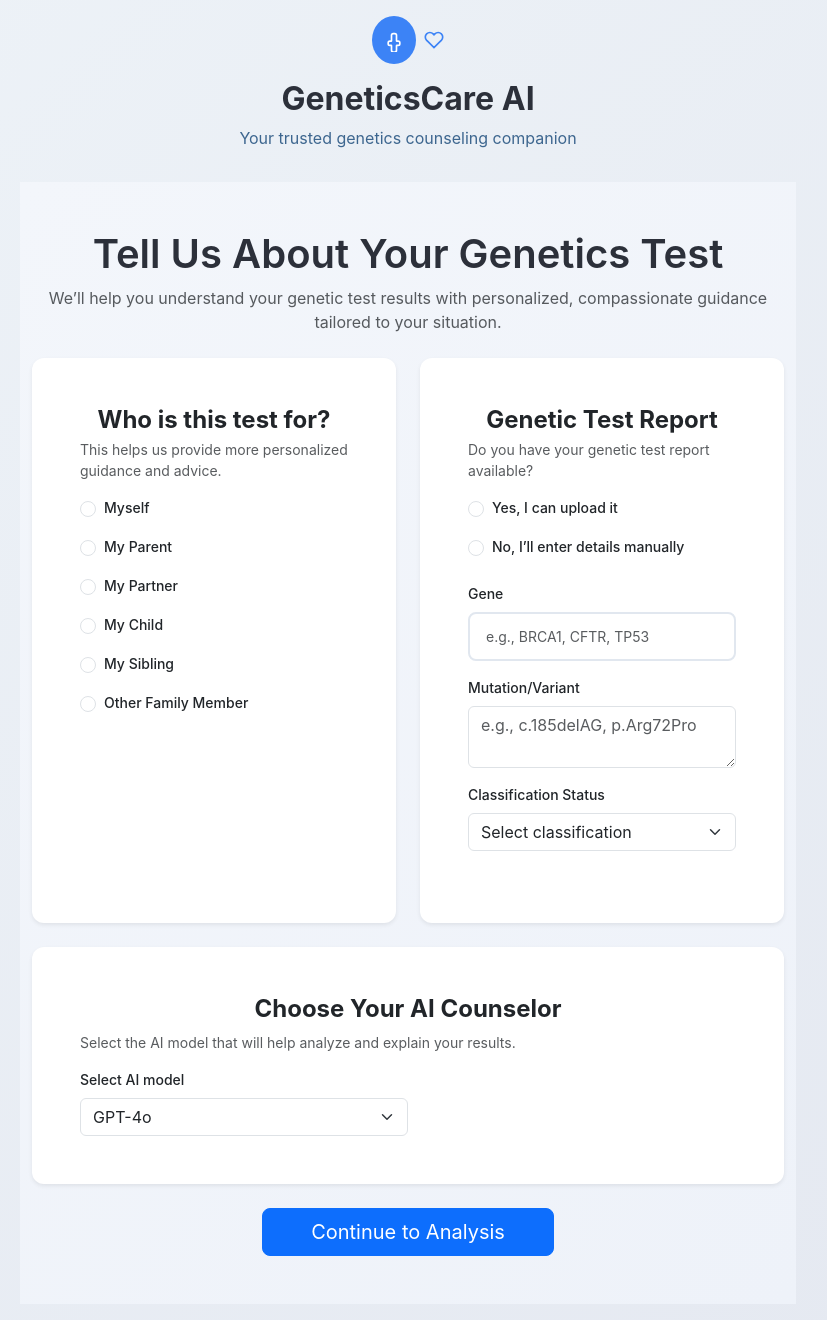
After one commit to aeplager/geneticapp, a Flask app: page /introduction in a window 1280 px wide. The commit adds this page. Shown: the whole page, without its empty margins (232-1059 px from the left). Run offline with Flask 3, Linux system fonts and the light colour scheme.

Commit message:
Add introduction page with genetics test form

```diff
--- a/app/app.py
+++ b/app/app.py
@@ -375,6 +375,28 @@ def index():
     return render_template("index.html")
 
 
+@app.get("/introduction", endpoint="introduction")
+def introduction_get():
+    classification_options = [
+        {"value": "pathogenic", "label": "Pathogenic"},
+        {"value": "likely_pathogenic", "label": "Likely Pathogenic"},
+        {"value": "vus", "label": "Variant of Uncertain Significance"},
+        {"value": "likely_benign", "label": "Likely Benign"},
+        {"value": "benign", "label": "Benign"},
+    ]
+    model_options = [
+        {"value": "gpt-4o", "label": "GPT-4o"},
+        {"value": "gpt-5", "label": "GPT-5"},
+    ]
+    return render_template(
+        "introduction.html",
+        form_data={},
+        errors={},
+        classification_options=classification_options,
+        model_options=model_options,
+    )
+
+
 @app.route("/gene")
 @login_required
 def gene_page():
--- /dev/null
+++ b/app/static/css/app.css
@@ -0,0 +1,5 @@
+.page-soft-bg {
+  background: linear-gradient(135deg, #f3f6fb 0%, #eef2f9 100%);
+  min-height: 100%;
+}
+.card { border-radius: 12px; }
--- a/app/templates/base.html
+++ b/app/templates/base.html
@@ -6,6 +6,7 @@
     <title>{% block title %}GeneticsCare AI{% endblock %}</title>
     <link href="https://cdn.jsdelivr.net/npm/bootstrap@5.3.3/dist/css/bootstrap.min.css" rel="stylesheet">
     <link rel="stylesheet" href="{{ url_for('static', filename='style.css') }}">
+    <link rel="stylesheet" href="{{ url_for('static', filename='css/app.css') }}">
     {% block head %}{% endblock %}
 </head>
 <body>
--- /dev/null
+++ b/app/templates/introduction.html
@@ -0,0 +1,138 @@
+{% extends "base.html" %}
+{% block title %}Tell Us About Your Genetics Test{% endblock %}
+
+{% block content %}
+<div class="page-soft-bg">
+  <div class="container py-5">
+    <div class="text-center mb-4">
+      <h1 class="display-6 fw-semibold mb-2">Tell Us About Your Genetics Test</h1>
+      <p class="text-muted mb-0">We’ll help you understand your genetic test results with personalized, compassionate guidance tailored to your situation.</p>
+    </div>
+
+    <form method="post" action="{{ url_for('introduction') }}">
+      {{ csrf_field() if csrf_field is defined }}
+
+      <div class="row g-4 mb-4">
+        <!-- Who is this test for -->
+        <div class="col-md-6">
+          <div class="card border-0 shadow-sm h-100">
+            <div class="card-body">
+              <h5 class="card-title mb-1">Who is this test for?</h5>
+              <p class="text-muted small mb-3">This helps us provide more personalized guidance and advice.</p>
+
+              <fieldset>
+                <legend class="visually-hidden">Recipient</legend>
+                <div class="vstack gap-2">
+                  {% set options = [
+                    ('myself','Myself'),
+                    ('parent','My Parent'),
+                    ('partner','My Partner'),
+                    ('child','My Child'),
+                    ('sibling','My Sibling'),
+                    ('other','Other Family Member')
+                  ] %}
+                  {% for val,label in options %}
+                  <div class="form-check">
+                    <input class="form-check-input {% if errors.recipient %}is-invalid{% endif %}"
+                           type="radio" name="recipient" id="recipient_{{ val }}"
+                           value="{{ val }}" {% if form_data.recipient == val %}checked{% endif %}>
+                    <label class="form-check-label" for="recipient_{{ val }}">{{ label }}</label>
+                  </div>
+                  {% endfor %}
+                  {% if errors.recipient %}
+                    <div class="invalid-feedback d-block">{{ errors.recipient }}</div>
+                  {% endif %}
+                </div>
+              </fieldset>
+            </div>
+          </div>
+        </div>
+
+        <!-- Genetic Test Report -->
+        <div class="col-md-6">
+          <div class="card border-0 shadow-sm h-100">
+            <div class="card-body">
+              <h5 class="card-title mb-1">Genetic Test Report</h5>
+              <p class="text-muted small mb-3">Do you have your genetic test report available?</p>
+
+              <fieldset class="mb-3">
+                <legend class="visually-hidden">Report availability</legend>
+                <div class="vstack gap-2">
+                  <div class="form-check">
+                    <input class="form-check-input" type="radio" name="has_report" id="has_report_yes"
+                           value="yes" {% if form_data.has_report == 'yes' %}checked{% endif %}>
+                    <label class="form-check-label" for="has_report_yes">Yes, I can upload it</label>
+                  </div>
+                  <div class="form-check">
+                    <input class="form-check-input" type="radio" name="has_report" id="has_report_no"
+                           value="no" {% if form_data.has_report == 'no' %}checked{% endif %}>
+                    <label class="form-check-label" for="has_report_no">No, I’ll enter details manually</label>
+                  </div>
+                </div>
+              </fieldset>
+
+              <div class="mb-3">
+                <label for="gene" class="form-label">Gene</label>
+                <input type="text" id="gene" name="gene"
+                       class="form-control {% if errors.gene %}is-invalid{% endif %}"
+                       placeholder="e.g., BRCA1, CFTR, TP53" value="{{ form_data.gene or '' }}">
+                {% if errors.gene %}<div class="invalid-feedback">{{ errors.gene }}</div>{% endif %}
+              </div>
+
+              <div class="mb-3">
+                <label for="variant" class="form-label">Mutation/Variant</label>
+                <textarea id="variant" name="variant" rows="2"
+                          class="form-control {% if errors.variant %}is-invalid{% endif %}"
+                          placeholder="e.g., c.185delAG, p.Arg72Pro">{{ form_data.variant or '' }}</textarea>
+                {% if errors.variant %}<div class="invalid-feedback">{{ errors.variant }}</div>{% endif %}
+              </div>
+
+              <div>
+                <label for="classification" class="form-label">Classification Status</label>
+                <select id="classification" name="classification"
+                        class="form-select {% if errors.classification %}is-invalid{% endif %}">
+                  <option value="" disabled {% if not form_data.classification %}selected{% endif %}>
+                    Select classification
+                  </option>
+                  {% for opt in classification_options %}
+                  <option value="{{ opt.value }}"
+                    {% if form_data.classification == opt.value %}selected{% endif %}>
+                    {{ opt.label }}
+                  </option>
+                  {% endfor %}
+                </select>
+                {% if errors.classification %}<div class="invalid-feedback">{{ errors.classification }}</div>{% endif %}
+              </div>
+            </div>
+          </div>
+        </div>
+      </div>
+
+      <!-- Counselor -->
+      <div class="card border-0 shadow-sm mb-4">
+        <div class="card-body">
+          <h5 class="card-title mb-2">Choose Your AI Counselor</h5>
+          <p class="text-muted small mb-3">Select the AI model that will help analyze and explain your results.</p>
+          <div class="col-md-6">
+            <label for="model" class="form-label">Select AI model</label>
+            <select id="model" name="model"
+                    class="form-select {% if errors.model %}is-invalid{% endif %}">
+              {% for opt in model_options %}
+              <option value="{{ opt.value }}"
+                {% if form_data.model == opt.value %}selected{% endif %}>
+                {{ opt.label }}
+              </option>
+              {% endfor %}
+            </select>
+            {% if errors.model %}<div class="invalid-feedback">{{ errors.model }}</div>{% endif %}
+          </div>
+        </div>
+      </div>
+
+      <div class="text-center">
+        <button type="submit" class="btn btn-primary btn-lg px-5">Continue to Analysis</button>
+      </div>
+    </form>
+  </div>
+</div>
+{% endblock %}
```
